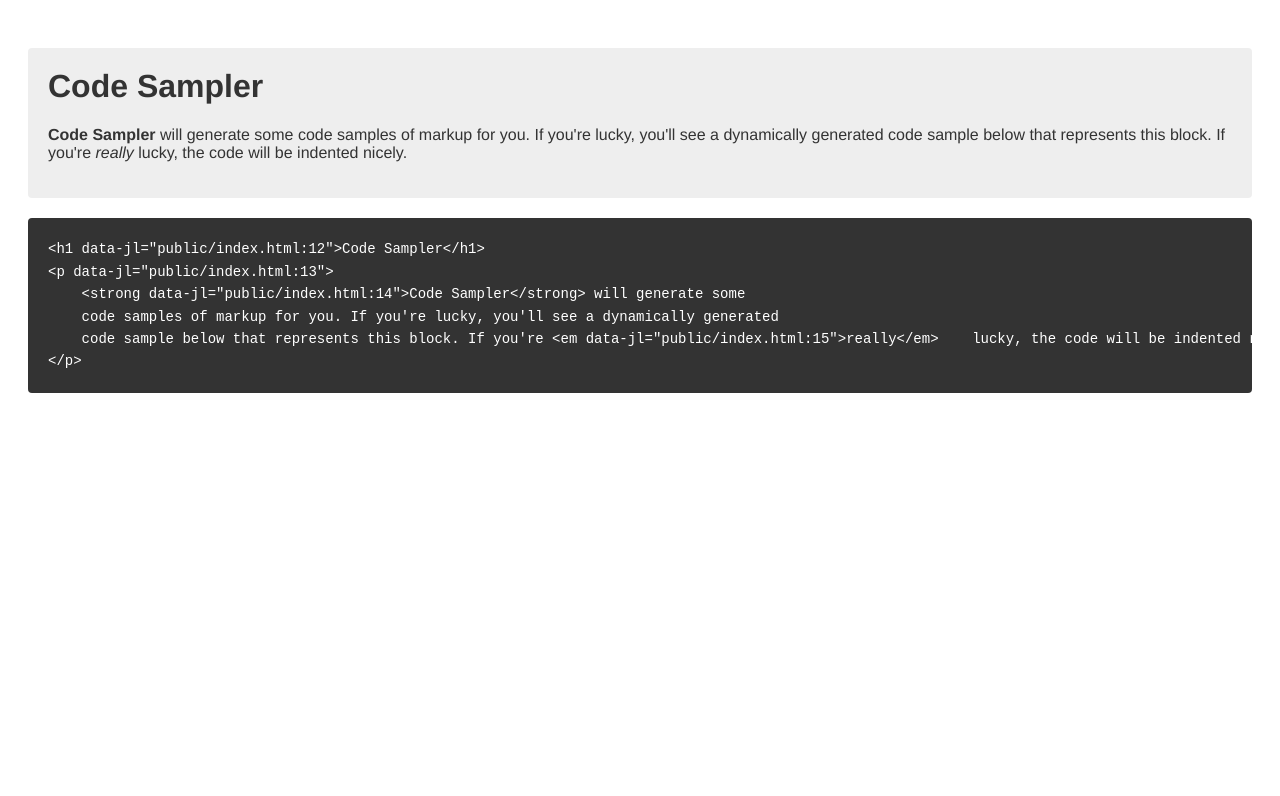
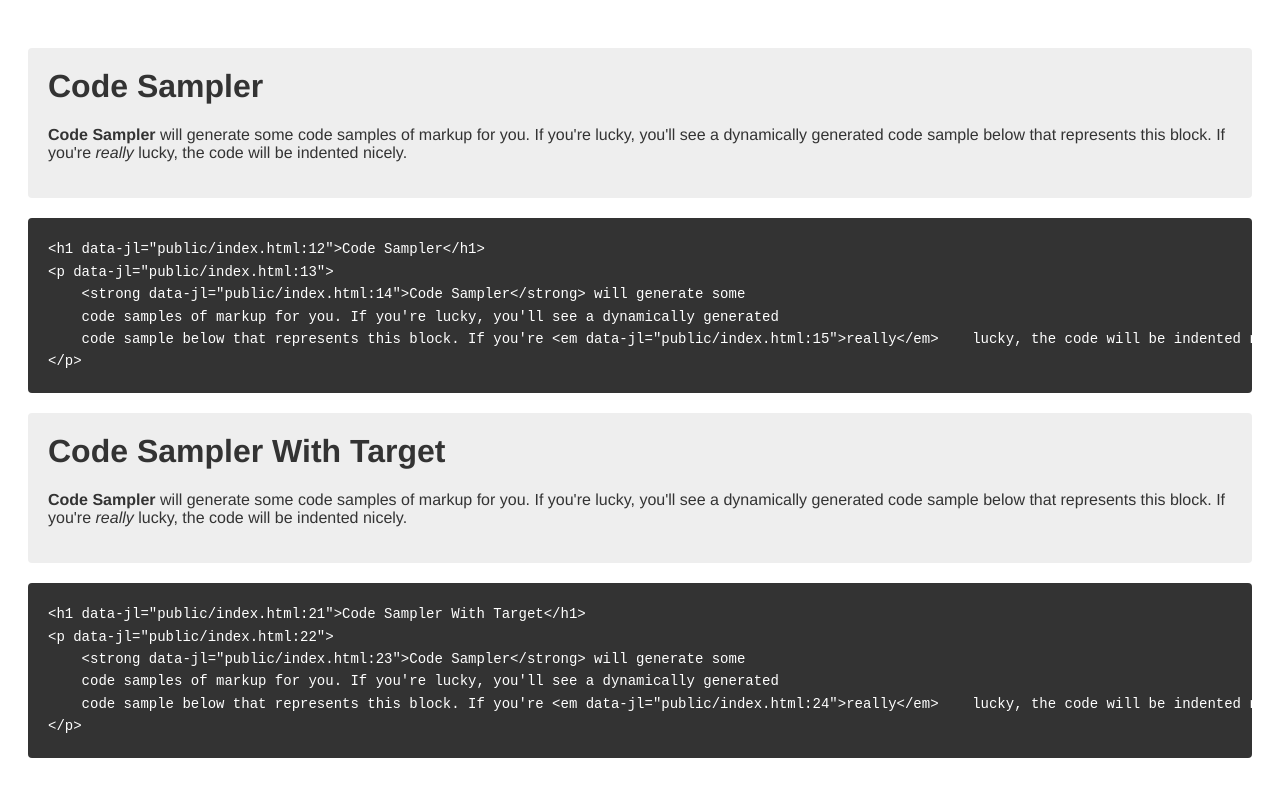
Before and after one commit to WINTR/Code-Sampler, a website: page public/index.html in a window 1280 px wide. Shown: the top 796 px of the page. Drawn offline with nearby package versions, Linux system fonts and the light colour scheme.

Commit message:
default insertAfter, append to target if specified

```diff
--- a/public/assets/js/main.js
+++ b/public/assets/js/main.js
@@ -896,15 +896,25 @@ CodeSampler = (function() {
 
   CodeSampler.prototype.update = function() {
     return this.$selector.each(function(index, el) {
-      var $source, $target, codeSnippet;
+      var $snippet, $source, $target, codeSnippet, insertAfter, target;
       $source = $(el);
+      target = $(el).data("code-sampler");
+      $target = $("#" + target);
+      if (!($(el).data("code-sampler").length > 0)) {
+        insertAfter = true;
+      }
       codeSnippet = $source.html().replace(/^\s+|\s+$/g, '');
       codeSnippet = beautifyHTML.html_beautify(codeSnippet, {
         wrap_line_length: 80
       });
-      $target = $("<pre class='code-sample'><code></code></pre>");
-      $target.find("code").text(codeSnippet);
-      return $target.insertAfter($source);
+      $snippet = $("<pre class='code-sample'><code></code></pre>");
+      $snippet.find("code").text(codeSnippet);
+      if (insertAfter) {
+        return $snippet.insertAfter($source);
+      } else {
+        console.log('send to target', $target);
+        return $target.append($snippet);
+      }
     });
   };
 
--- a/public/index.html
+++ b/public/index.html
@@ -17,6 +17,16 @@
     </p>
   </div>
 
+  <div class="code-sample-source" data-code-sampler="target1">
+    <h1>Code Sampler With Target</h1>
+    <p>
+      <strong>Code Sampler</strong> will generate some code samples of markup for you. If you're lucky,
+      you'll see a dynamically generated code sample below that represents this block. If you're <em>really</em>
+      lucky, the code will be indented nicely.
+    </p>
+  </div>
+  <div id="target1"></div>
+
   <script src="//ajax.googleapis.com/ajax/libs/jquery/1.8.3/jquery.min.js"></script>
   <script src="/assets/js/vendor.js"></script>
   <script src="/assets/js/main.js"></script>
```
Also changed, not shown: source/js/CodeSampler.coffee (+14 -3 lines).
